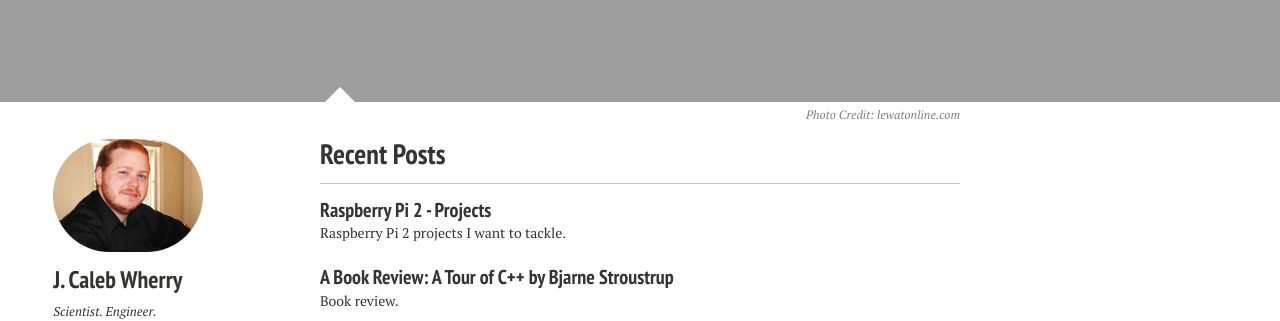
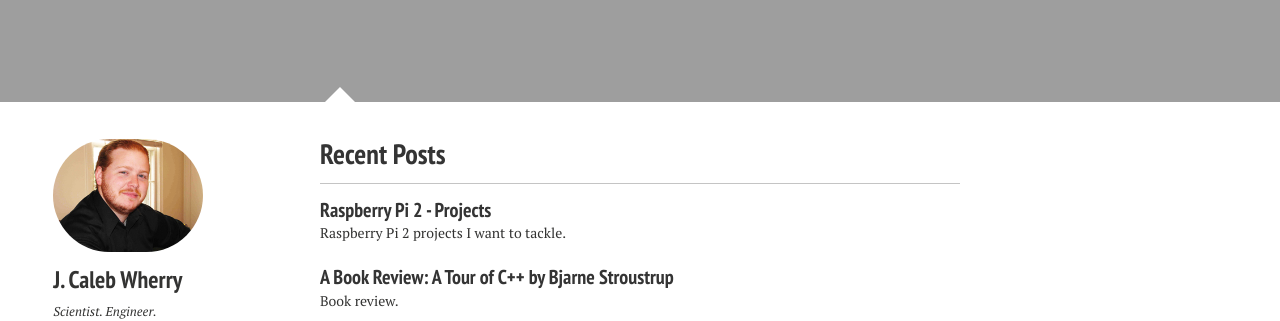
Before and after one commit to calebwherry/calebwherry.github.io, a Jekyll site: the page built from index.md, in a window 1280 px wide. Shown: the part 942-1263 px from the top of the page. Built offline with Jekyll 4.4.1, drawn with Linux system fonts in a browser that asks for light colours; nearby versions of some CDN libraries.

Commit message:
Changing links.

```diff
--- a/index.md
+++ b/index.md
@@ -4,6 +4,6 @@ excerpt: "Caleb Wherry's Website"
 tags: [vivalascience, scientific software engineering]
 image:
   feature: main-banner-2.jpg
-  credit: lewatonline.com
-  creditlink: http://lewatonline.com/wp-content/uploads/2015/02/Slider-Final1-1900x500.jpg
+  credit: #lewatonline.com
+  creditlink: #http://lewatonline.com/wp-content/uploads/2015/02/Slider-Final1-1900x500.jpg
 ---
```
